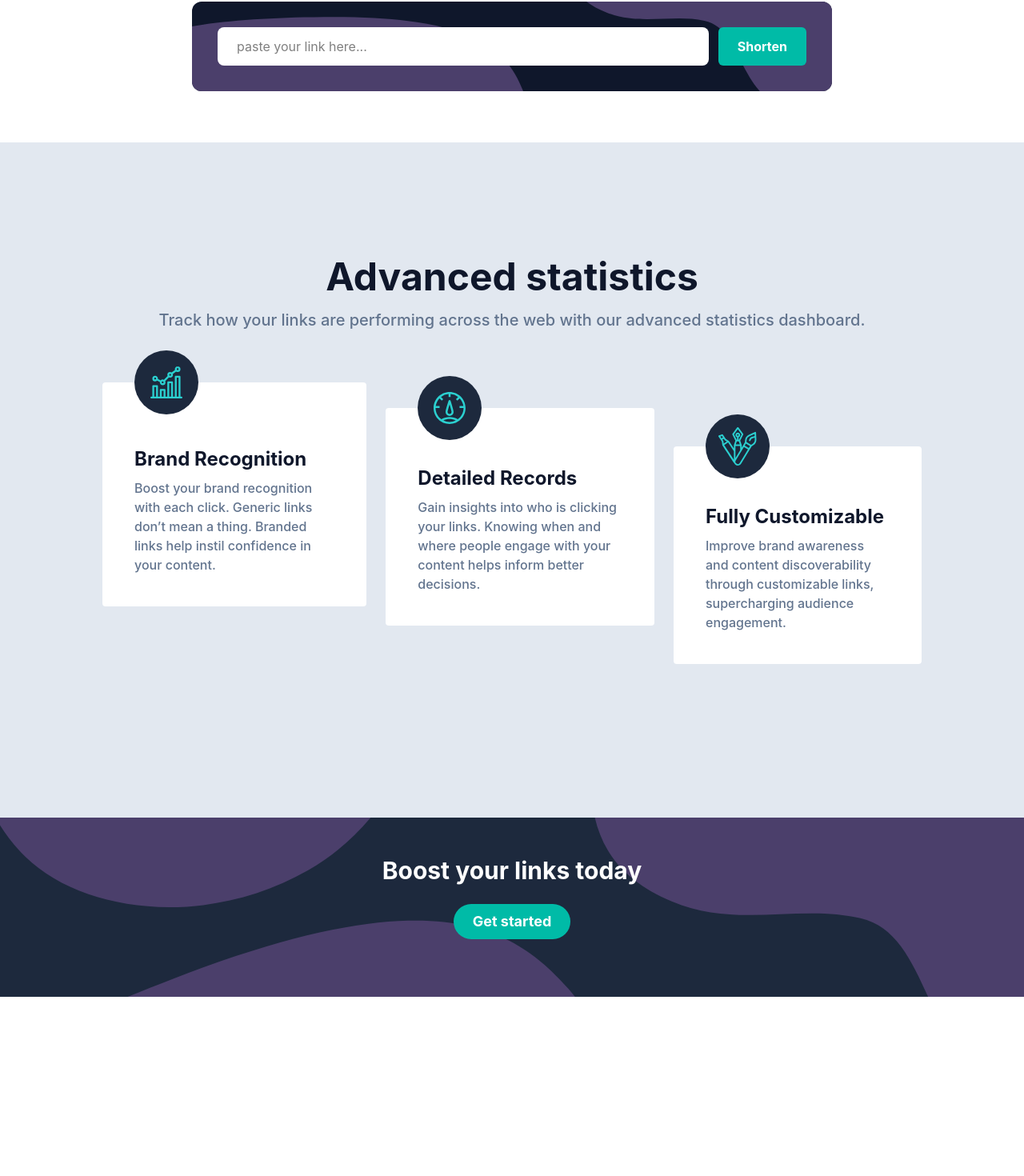
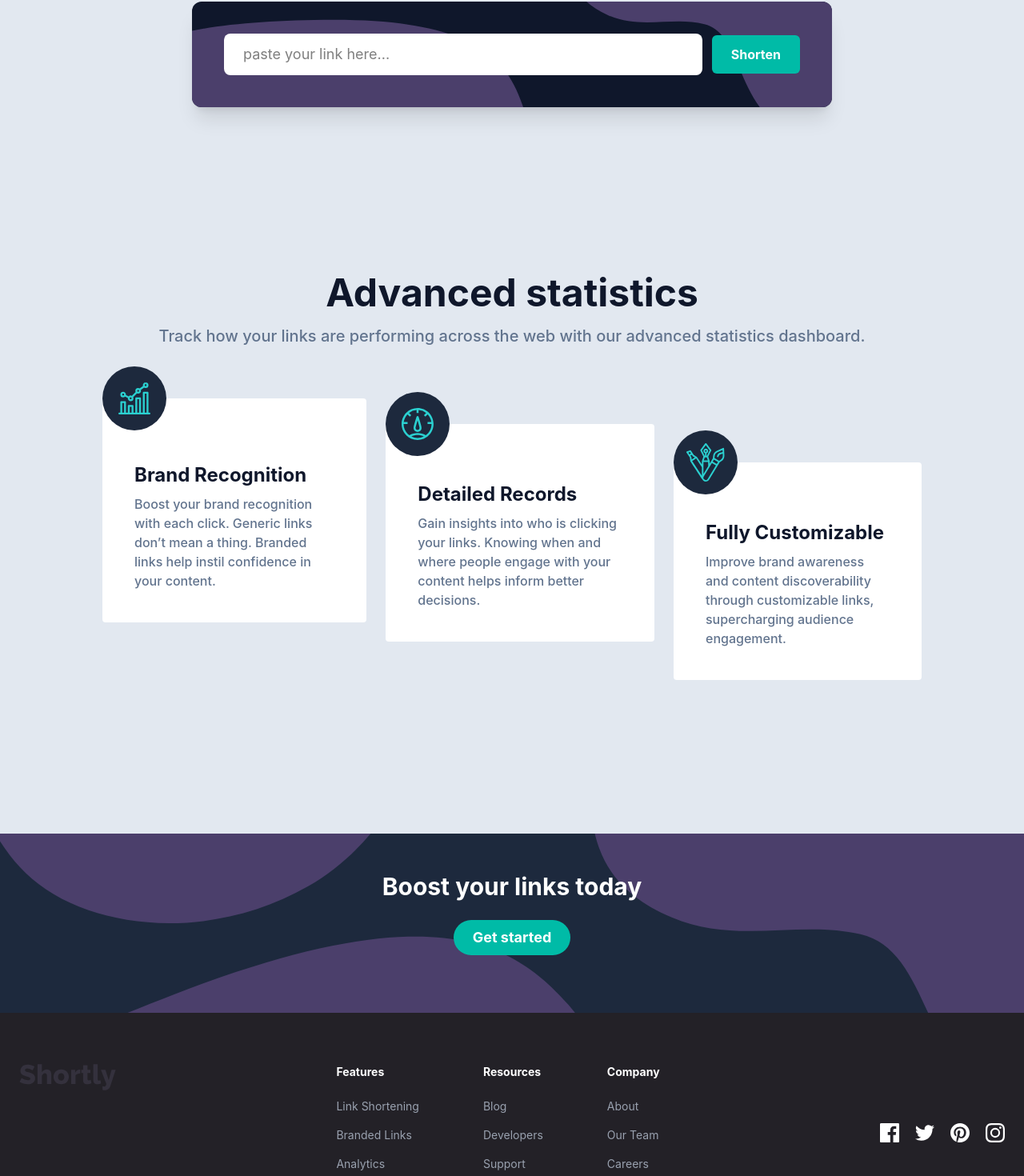
Before and after one commit to Code-Beaker/url-shortener, a React (Vite) app: page / in a window 1280 px wide. Shown: the part 717-2187 px from the top of the page at 80% size. Before the commit the page ends 1963 px from the top, so only its background shows below. Built offline with nearby package versions, Linux system fonts and the light colour scheme.

Commit message:
update site for mobile

```diff
--- a/src/App.jsx
+++ b/src/App.jsx
@@ -2,6 +2,7 @@ import React from "react";
 import Navbar from "./components/Navbar";
 import Hero from "./components/Hero";
 import Statistics from "./components/Statistics";
+import Footer from "./components/Footer";
 
 const App = () => {
   return (
@@ -9,6 +10,7 @@ const App = () => {
       <Navbar />
       <Hero />
       <Statistics />
+      <Footer />
     </div>
   );
 };
--- a/src/assets/images/index.js
+++ b/src/assets/images/index.js
@@ -12,3 +12,4 @@ export { default as iconPinterest } from "./icon-pinterest.svg";
 export { default as iconTwitter } from "./icon-twitter.svg";
 export { default as illustrationWorking } from "./illustration-working.svg";
 export { default as logo } from "./logo.svg";
+export { default as menu } from "./menu.svg";
--- a/src/components/Footer.jsx
+++ b/src/components/Footer.jsx
@@ -1,7 +1,86 @@
 import React from "react";
+import {
+  iconFacebook,
+  iconInstagram,
+  iconPinterest,
+  iconTwitter,
+  logo,
+} from "../assets/images";
+
+const footerLinks = {
+  Features: ["Link Shortening", "Branded Links", "Analytics"],
+  Resources: ["Blog", "Developers", "Support"],
+  Company: ["About", "Our Team", "Careers", "Contact"],
+};
 
 const Footer = () => {
-  return <div>Footer</div>;
+  return (
+    <footer className="bg-[#232127] text-white">
+      <div className="mx-auto flex max-w-7xl flex-col gap-10 px-6 py-16 md:flex-row md:justify-between">
+        {/* Logo */}
+        <a href="" className="">
+          <img src={logo} />
+        </a>
+
+        {/* Navigation */}
+        <div className="flex flex-col gap-10 md:flex-row md:gap-20">
+          {Object.entries(footerLinks).map(([title, links]) => (
+            <div key={title}>
+              <h3 className="mb-5 text-sm font-bold">{title}</h3>
+
+              <ul className="space-y-3">
+                {links.map((link) => (
+                  <li key={link}>
+                    <a
+                      href="#"
+                      className="text-sm text-gray-400 transition hover:text-cyan-400"
+                    >
+                      {link}
+                    </a>
+                  </li>
+                ))}
+              </ul>
+            </div>
+          ))}
+        </div>
+
+        {/* Social Icons */}
+        <div className="flex items-center gap-5">
+          <a
+            href="#"
+            className="transition hover:opacity-80"
+            aria-label="Facebook"
+          >
+            <img src={iconFacebook} alt="Facebook" />
+          </a>
+
+          <a
+            href="#"
+            className="transition hover:opacity-80"
+            aria-label="Twitter"
+          >
+            <img src={iconTwitter} alt="Twitter" />
+          </a>
+
+          <a
+            href="#"
+            className="transition hover:opacity-80"
+            aria-label="Pinterest"
+          >
+            <img src={iconPinterest} alt="Pinterest" />
+          </a>
+
+          <a
+            href="#"
+            className="transition hover:opacity-80"
+            aria-label="Instagram"
+          >
+            <img src={iconInstagram} alt="Instagram" />
+          </a>
+        </div>
+      </div>
+    </footer>
+  );
 };
 
 export default Footer;
--- a/src/components/Hero.jsx
+++ b/src/components/Hero.jsx
@@ -5,9 +5,10 @@ import Shortener from "./Shortener";
 const Hero = () => {
   return (
     <section>
-      <div className="grid grid-cols-2 p-14 md:p-26 items-center gap-10">
-        <div>
-          <h1 className="text-2xl md:text-7xl font-bold text-slate-900 my-4">
+      <div className="grid grid-cols-1 md:grid-cols-2 p-14 md:p-26 items-center gap-10">
+        <img className="block md:hidden" src={illustrationWorking} alt="" />
+        <div className="text-center md:text-left">
+          <h1 className="text-4xl md:text-6xl lg:text-7xl font-bold text-slate-900 my-4">
             More than just shorter links
           </h1>
           <p className="text-slate-500 text-lg md:text-xl font-medium my-4">
@@ -22,7 +23,7 @@ const Hero = () => {
           </a>
         </div>
         <div>
-          <img src={illustrationWorking} alt="" />
+          <img className="hidden md:block" src={illustrationWorking} alt="" />
         </div>
       </div>
       <div>
--- a/src/components/Navbar.jsx
+++ b/src/components/Navbar.jsx
@@ -1,14 +1,16 @@
-import React from "react";
-import { logo } from "../assets/images/index";
+import React, { useState } from "react";
+import { logo, menu } from "../assets/images/index";
 
 const Navbar = () => {
+  const [menuIsOpen, setMenuIsOpen] = useState(false);
+
   return (
-    <nav className="flex items-center p-12 md:px-26 w-full justify-between">
-      <div className="flex items-center gap-10">
+    <nav className="flex flex-col md:flex-row items-center p-12 md:px-26 w-full justify-between">
+      <div className="flex items-center justify-between w-full md:w-fit gap-10">
         <a href="">
-          <img className="w-16 md:w-26" src={logo} alt="Shortly" />
+          <img className="w-20 md:w-26" src={logo} alt="Shortly" />
         </a>
-        <ul className="flex gap-4">
+        <ul className="hidden md:flex gap-4">
           <li>
             <a
               className="font-medium text-slate-700 text-md md:text-lg hover:text-teal-500"
@@ -34,8 +36,12 @@ const Navbar = () => {
             </a>
           </li>
         </ul>
+        {/* Menu button */}
+        <button onClick={() => setMenuIsOpen(true)} className="block md:hidden">
+          <img className="w-8" src={menu} alt="Menu" />
+        </button>
       </div>
-      <div className="flex flex-col md:flex-row gap-4">
+      <div className="hidden md:flex flex-col md:flex-row gap-4">
         <button className="block cursor-pointer px-6 py-2 text-lg font-bold rounded-full text-slate-500 hover:bg-slate-200 hover:text-slate-700">
           Login
         </button>
@@ -43,6 +49,53 @@ const Navbar = () => {
           Sign Up
         </button>
       </div>
+      <div
+        className={`mobile-menu p-4 rounded-xl bg-slate-200 w-full mt-5 ${menuIsOpen ? "" : "hidden"}`}
+      >
+        <ul className="flex items-center flex-col gap-6">
+          <li>
+            <a
+              onClick={() => setMenuIsOpen(false)}
+              className="font-medium text-slate-700 text-md md:text-lg hover:text-teal-500"
+              href="#"
+            >
+              Features
+            </a>
+          </li>
+          <li>
+            <a
+              onClick={() => setMenuIsOpen(false)}
+              className="font-medium text-slate-700 text-md md:text-lg hover:text-teal-500"
+              href="#"
+            >
+              Pricing
+            </a>
+          </li>
+          <li>
+            <a
+              onClick={() => setMenuIsOpen(false)}
+              className="font-medium text-slate-700 text-md md:text-lg hover:text-teal-500"
+              href="#"
+            >
+              Resources
+            </a>
+          </li>
+        </ul>
+        <div className="flex flex-col md:flex-row gap-4 mt-4 bg-slate-300 p-2 rounded-xl">
+          <button
+            onClick={() => setMenuIsOpen(false)}
+            className="block cursor-pointer px-6 py-2 text-lg font-bold rounded-full text-slate-500 hover:bg-slate-200 hover:text-slate-700"
+          >
+            Login
+          </button>
+          <button
+            onClick={() => setMenuIsOpen(false)}
+            className="block cursor-pointer px-6 py-2 text-lg font-bold rounded-full text-white bg-teal-500 hover:bg-teal-600"
+          >
+            Sign Up
+          </button>
+        </div>
+      </div>
     </nav>
   );
 };
--- a/src/components/Shortener.jsx
+++ b/src/components/Shortener.jsx
@@ -50,9 +50,9 @@ const Shortener = () => {
   }
 
   return (
-    <div>
+    <div className="bg-slate-200">
       <div className="flex justify-center items-center p-8">
-        <div className="relative w-[50em] rounded-xl overflow-hidden p-4 md:p-8">
+        <div className="relative z-10 shadow-xl w-[50em] rounded-xl overflow-hidden p-4 md:p-10">
           <picture>
             <source media="(max-width: 768px)" srcSet={bgShortenMobile} />
             <img
@@ -63,7 +63,7 @@ const Shortener = () => {
           </picture>
           <form
             onSubmit={handleFormSubmit}
-            className="flex gap-3 justify-center items-center w-full"
+            className="flex flex-col md:flex-row gap-3 justify-center items-center w-full"
           >
             {links.map((link) => {
               <span>{link}</span>;
@@ -71,11 +71,11 @@ const Shortener = () => {
             <input
               value={url}
               onChange={(e) => setUrl(e.target.value)}
-              className="px-6 py-3 w-180 bg-white rounded-lg border-none outline-none"
+              className="px-6 py-3 text-md md:text-lg w-full md:w-180 bg-white rounded-lg border-none outline-none"
               placeholder="paste your link here..."
               type="url"
             />
-            <button className="px-6 py-3 bg-teal-500 font-bold text-white rounded-md cursor-pointer hover:bg-teal-600">
+            <button className="w-full md:w-fit px-6 py-3 bg-teal-500 font-bold text-white rounded-md cursor-pointer hover:bg-teal-600">
               Shorten
             </button>
           </form>
--- a/src/components/Statistics.jsx
+++ b/src/components/Statistics.jsx
@@ -10,7 +10,7 @@ import {
 const Statistics = () => {
   return (
     <div>
-      <div className="p-16 md:p-32 bg-slate-200">
+      <div className="p-8 md:p-16 lg:p-32 bg-slate-200">
         <h1 className="font-bold text-center text-4xl md:text-5xl text-slate-900 my-4">
           Advanced statistics
         </h1>
@@ -18,9 +18,9 @@ const Statistics = () => {
           Track how your links are performing across the web with our advanced
           statistics dashboard.
         </p>
-        <div className="relative flex justify-between gap-6 py-16 h-fit">
-          <div className="relative h-fit p-4 md:p-10 pt-32 bg-white rounded">
-            <span className="absolute -top-10 w-20 h-20 bg-slate-800 rounded-full flex justify-center items-center">
+        <div className="relative flex flex-col md:flex-row justify-between gap-6 py-16 h-fit text-center md:text-left">
+          <div className="relative h-fit p-4 md:p-10 bg-white rounded">
+            <span className="absolute -top-10 left-1/2 -translate-x-1/2 md:left-10 w-20 h-20 bg-slate-800 rounded-full flex justify-center items-center">
               <img src={iconBrandRecognition} alt="" />
             </span>
             <h2 className="text-slate-900 font-bold text-xl md:text-2xl mb-2 mt-10">
@@ -32,8 +32,8 @@ const Statistics = () => {
               content.
             </p>
           </div>
-          <div className="relative h-fit p-4 md:p-10 bg-white rounded mt-8">
-            <span className="absolute -top-10 w-20 h-20 bg-slate-800 rounded-full flex justify-center items-center">
+          <div className="relative h-fit p-4 md:p-10 bg-white rounded mt-8 text-center md:text-left">
+            <span className="absolute -top-10 left-1/2 -translate-x-1/2 md:left-10 w-20 h-20 bg-slate-800 rounded-full flex justify-center items-center">
               <img src={iconDetailedRecords} alt="" />
             </span>
             <h2 className="text-slate-900 font-bold text-xl md:text-2xl mb-2 mt-8">
@@ -45,8 +45,8 @@ const Statistics = () => {
               decisions.
             </p>
           </div>
-          <div className="relative h-fit p-4 md:p-10 bg-white rounded mt-20">
-            <span className="absolute -top-10 w-20 h-20 bg-slate-800 rounded-full flex justify-center items-center">
+          <div className="relative h-fit p-4 md:p-10 bg-white rounded mt-20 text-center md:text-left">
+            <span className="absolute -top-10 left-1/2 -translate-x-1/2 md:left-10 w-20 h-20 bg-slate-800 rounded-full flex justify-center items-center">
               <img src={iconFullyCustomizable} alt="" />
             </span>
             <h2 className="text-slate-900 font-bold text-xl md:text-2xl mb-2 mt-8">
```
Also changed, not shown: src/assets/images/menu.svg (added).
